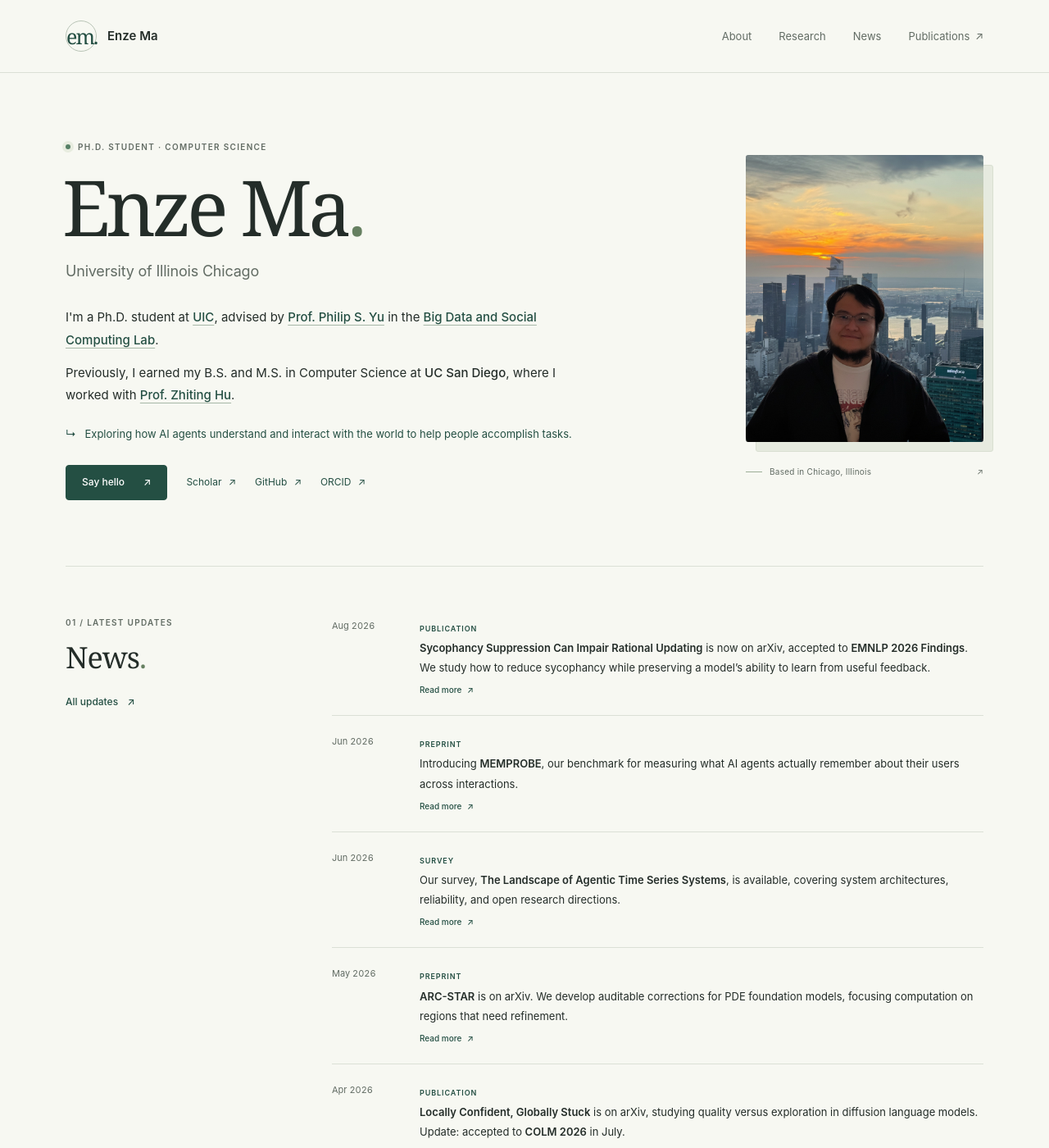
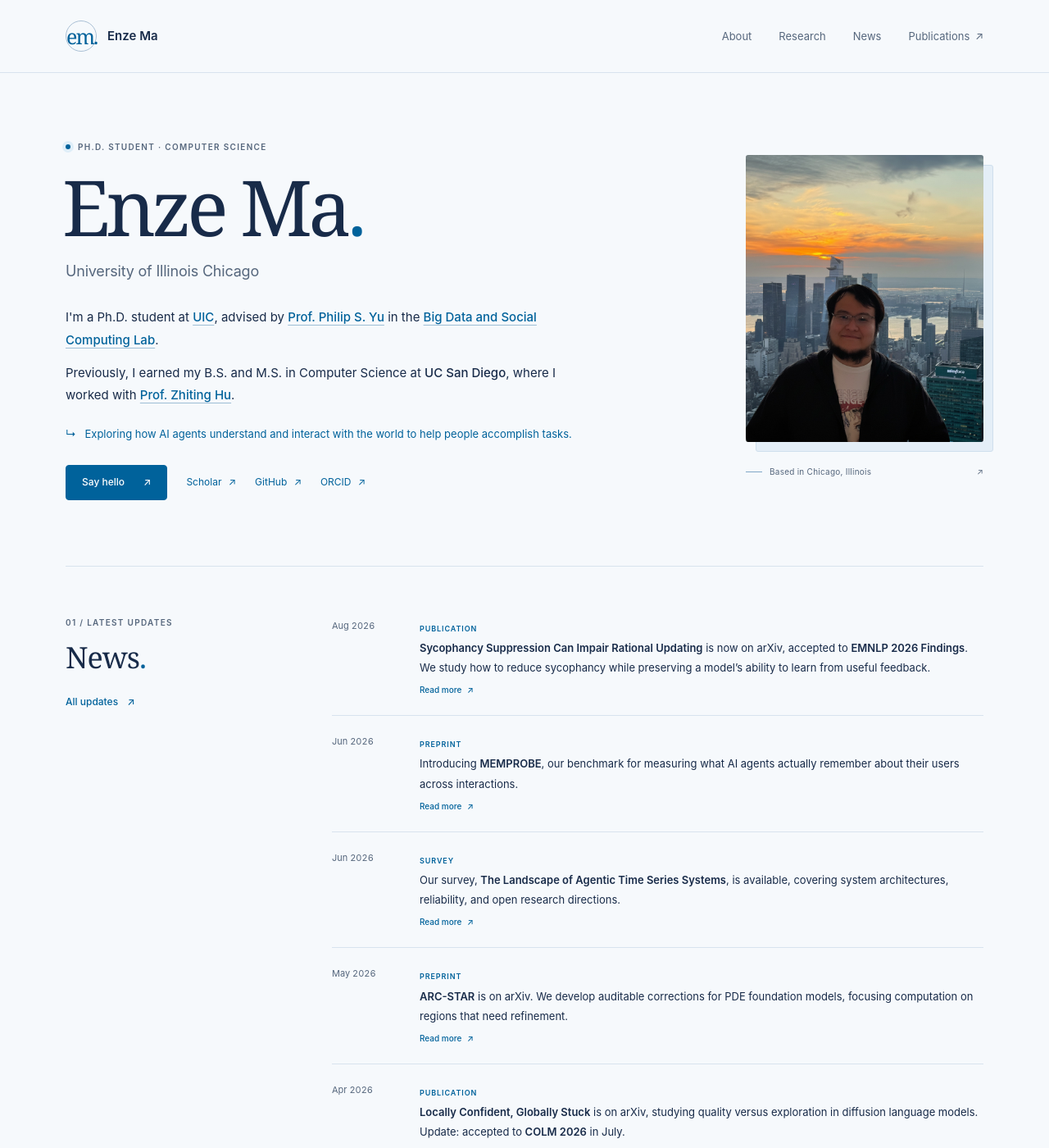
Before and after one commit to sora1998/sora1998.github.io, a Jekyll site: the page built from _pages/about.md, in a window 1280 px wide and 1400 px high. Shown: the whole window at 82% size. Built offline with Jekyll 4.4.1, drawn with Linux system fonts in a browser that asks for light colours.

Commit message:
Use a UC San Diego inspired blue palette

```diff
--- a/_layouts/academic.html
+++ b/_layouts/academic.html
@@ -4,11 +4,11 @@
   <meta charset="utf-8">
   <meta name="viewport" content="width=device-width, initial-scale=1">
   {% include seo.html %}
-  <meta name="theme-color" content="#f7f8f2">
+  <meta name="theme-color" content="#f6f9fc">
   <meta property="og:image" content="{{ '/my_pho_v2.jpg' | absolute_url }}">
   <meta property="og:description" content="{{ page.description | default: page.summary | default: site.description | escape }}">
-  <link rel="icon" type="image/svg+xml" href="{{ '/images/monogram.svg' | relative_url }}">
-  <link rel="stylesheet" href="{{ '/assets/css/academic.css' | relative_url }}">
+  <link rel="icon" type="image/svg+xml" href="{{ '/images/monogram.svg' | relative_url }}?v={{ site.time | date: '%s' }}">
+  <link rel="stylesheet" href="{{ '/assets/css/academic.css' | relative_url }}?v={{ site.time | date: '%s' }}">
   <script src="{{ '/assets/js/academic.js' | relative_url }}" defer></script>
 </head>
 <body>
--- a/assets/css/academic.css
+++ b/assets/css/academic.css
@@ -1,11 +1,11 @@
-/* Standalone styles for the academic homepage, publication archive, and News. */
+/* Shared academic styles. Navy and blue are inspired by UC San Diego. */
 :root {
-  --paper: #f7f8f2;
-  --ink: #242d29;
-  --muted: #626c64;
-  --green: #244f43;
-  --soft-green: #e9eee3;
-  --line: #dbe0d6;
+  --paper: #f6f9fc;
+  --ink: #182b49;
+  --muted: #56677d;
+  --accent: #00629b;
+  --soft-accent: #e8f0f8;
+  --line: #d8e3ee;
   --serif: Georgia,'Times New Roman',serif;
   --sans: Inter,-apple-system,BlinkMacSystemFont,'Segoe UI',sans-serif
 }
@@ -28,14 +28,14 @@ body {
 }
 
 a {
-  color: var(--green);
-  text-decoration-color: #a7b8a8;
+  color: var(--accent);
+  text-decoration-color: #9ebed5;
   text-underline-offset: 4px;
   transition: color .18s,background .18s,border-color .18s
 }
 
 a:hover {
-  color: #112e24;
+  color: #182b49;
   text-decoration-color: currentColor
 }
 
@@ -52,12 +52,12 @@ button {
 }
 
 :focus-visible {
-  outline: 2px solid var(--green);
+  outline: 2px solid var(--accent);
   outline-offset: 5px
 }
 
 ::selection {
-  background: #dce8d8
+  background: #cce6f5
 }
 
 [hidden] {
@@ -100,7 +100,7 @@ h1,h2,h3 {
   left: 16px;
   z-index: 10;
   padding: 10px 18px;
-  background: var(--green);
+  background: var(--accent);
   color: white;
   transform: translateY(-160%)
 }
@@ -114,7 +114,7 @@ h1,h2,h3 {
   position: sticky;
   top: 0;
   z-index: 5;
-  background: rgba(247,248,242,.96);
+  background: rgba(246,249,252,.96);
   backdrop-filter: blur(12px);
   border-bottom: 1px solid var(--line)
 }
@@ -142,12 +142,12 @@ h1,h2,h3 {
   place-items: center;
   width: 38px;
   height: 38px;
-  border: 1px solid #b8c3b5;
+  border: 1px solid #a9bfd4;
   border-radius: 50%;
   font: 25px var(--serif);
   letter-spacing: -2px;
   padding-right: 3px;
-  color: var(--green)
+  color: var(--accent)
 }
 
 .site-nav {
@@ -164,11 +164,11 @@ h1,h2,h3 {
 }
 
 .site-nav a:hover,.site-nav a[aria-current] {
-  color: var(--green)
+  color: var(--accent)
 }
 
 .site-nav a[aria-current] {
-  box-shadow: 0 1px var(--green)
+  box-shadow: 0 1px var(--accent)
 }
 
 .site-nav span {
@@ -202,9 +202,9 @@ h1,h2,h3 {
 .status-dot {
   width: 6px;
   height: 6px;
-  background: #568066;
+  background: #00629b;
   border-radius: 50%;
-  box-shadow: 0 0 0 4px #e7ecdf
+  box-shadow: 0 0 0 4px #dfeef8
 }
 
 .hero h1 {
@@ -214,7 +214,7 @@ h1,h2,h3 {
 }
 
 .name-period {
-  color: #668061
+  color: #00629b
 }
 
 .hero-affiliation {
@@ -244,7 +244,7 @@ h1,h2,h3 {
 
 .current-focus {
   font-size: 13px;
-  color: var(--green);
+  color: var(--accent);
   margin-top: 22px;
   line-height: 1.7
 }
@@ -285,14 +285,14 @@ h1,h2,h3 {
 }
 
 .button-primary {
-  background: var(--green);
-  border-color: var(--green);
+  background: var(--accent);
+  border-color: var(--accent);
   color: #fff
 }
 
 .button-primary:hover {
-  background: #183d32;
-  border-color: #183d32;
+  background: #182b49;
+  border-color: #182b49;
   color: #fff
 }
 
@@ -310,8 +310,8 @@ h1,h2,h3 {
   content: '';
   position: absolute;
   inset: 12px -12px -12px 12px;
-  background: #e6eadf;
-  border: 1px solid #d9dfd1;
+  background: #e4eef7;
+  border: 1px solid #cfdfed;
   border-radius: 3px;
   z-index: -1
 }
@@ -341,7 +341,7 @@ h1,h2,h3 {
 .portrait-caption-line {
   height: 1px;
   width: 20px;
-  background: #9cae97
+  background: #80a7c7
 }
 
 .section {
@@ -397,7 +397,7 @@ h1,h2,h3 {
 
 .topic-number {
   font: italic 13px var(--serif);
-  color: #5c7653
+  color: #406a90
 }
 
 .research-topic h3 {
@@ -448,7 +448,7 @@ h1,h2,h3 {
   font-size: 9px;
   text-transform: uppercase;
   letter-spacing: .1em;
-  color: var(--green);
+  color: var(--accent);
   font-weight: 600;
   margin-bottom: 4px
 }
@@ -510,7 +510,7 @@ h1,h2,h3 {
 
 .paper-year {
   font: 24px/1.2 var(--serif);
-  color: #626f5d
+  color: #486984
 }
 
 .paper-kind {
@@ -521,7 +521,7 @@ h1,h2,h3 {
 .paper-venue {
   font-size: 10px;
   letter-spacing: .07em;
-  color: var(--green);
+  color: var(--accent);
   margin-bottom: 8px;
   font-weight: 600
 }
@@ -540,7 +540,7 @@ h1,h2,h3 {
 }
 
 .paper h3 a:hover {
-  color: var(--green);
+  color: var(--accent);
   text-decoration: underline;
   text-decoration-thickness: 1px
 }
@@ -643,8 +643,8 @@ h1,h2,h3 {
 .experience-tag {
   font-size: 9px;
   line-height: 1.5;
-  color: var(--green);
-  background: var(--soft-green);
+  color: var(--accent);
+  background: var(--soft-accent);
   padding: 4px 8px;
   border-radius: 3px
 }
@@ -656,8 +656,8 @@ h1,h2,h3 {
   gap: 32px;
   margin: 20px 0 68px;
   padding: 42px 45px;
-  background: var(--soft-green);
-  border: 1px solid #dee5d6;
+  background: var(--soft-accent);
+  border: 1px solid #d2e2ef;
   border-radius: 4px
 }
 
@@ -677,7 +677,7 @@ h1,h2,h3 {
   font-size: 16px;
   text-decoration: none;
   white-space: nowrap;
-  border-bottom: 1px solid #9eaf96;
+  border-bottom: 1px solid #83a8c7;
   padding-bottom: 7px
 }
 
@@ -768,13 +768,13 @@ h1,h2,h3 {
 }
 
 .filter-buttons button[aria-pressed=true] {
-  background: var(--green);
+  background: var(--accent);
   color: white
 }
 
 .filter-buttons button:hover:not([aria-pressed=true]) {
-  background: var(--soft-green);
-  color: var(--green)
+  background: var(--soft-accent);
+  color: var(--accent)
 }
 
 .paper-search {
@@ -788,7 +788,7 @@ h1,h2,h3 {
 .paper-search input {
   background: transparent;
   width: 100%;
-  border: 1px solid #aeb9a8;
+  border: 1px solid #90a9bf;
   border-radius: 3px;
   padding: 8px 30px 8px 12px;
   font-size: 12px;
@@ -828,7 +828,7 @@ h1,h2,h3 {
 .publication-year>h2 {
   font: 31px var(--serif);
   padding-top: 25px;
-  color: #687b5f
+  color: #486984
 }
 
 .publication-year .paper {
```
Also changed, not shown: README.md (+1 -1 lines), images/monogram.svg.
